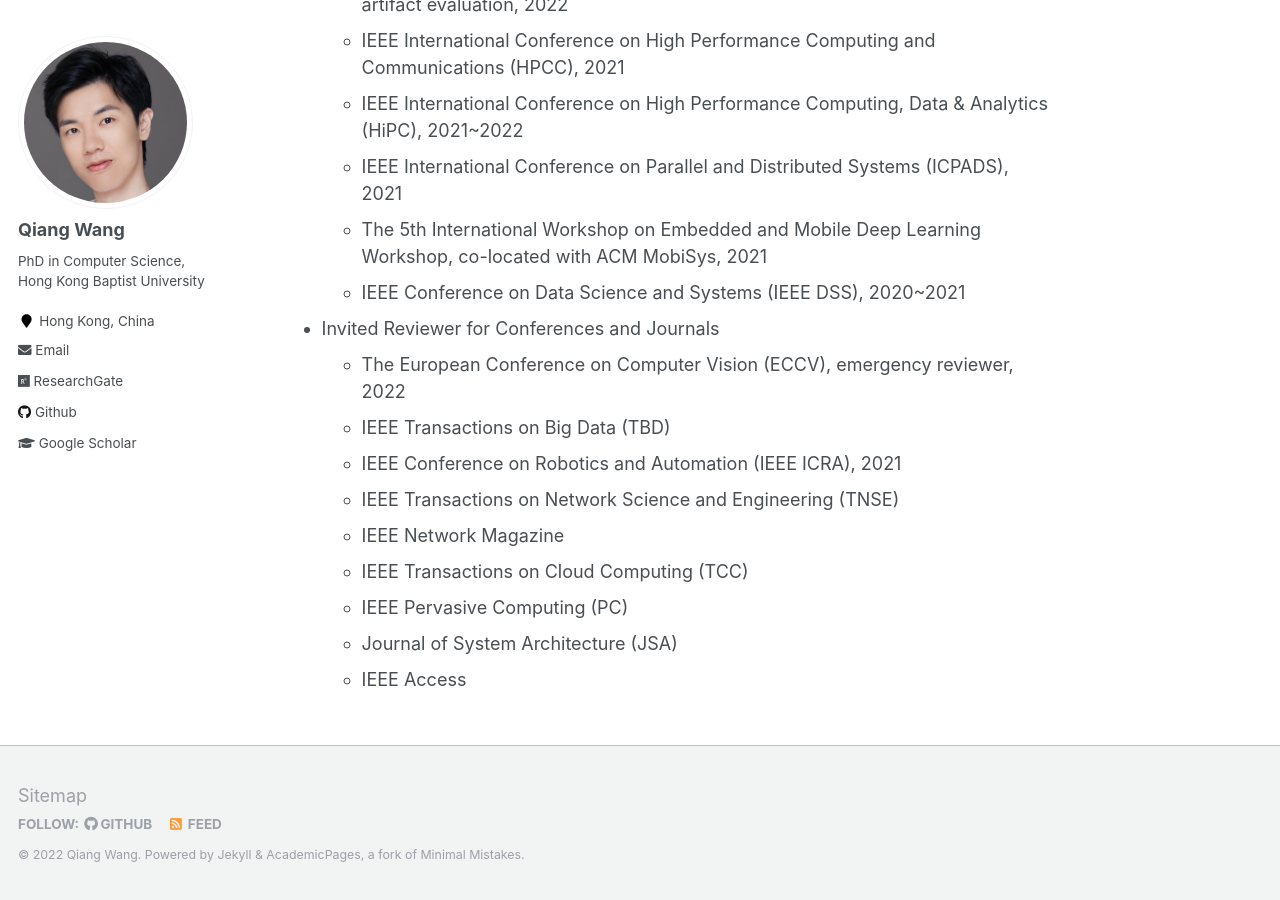
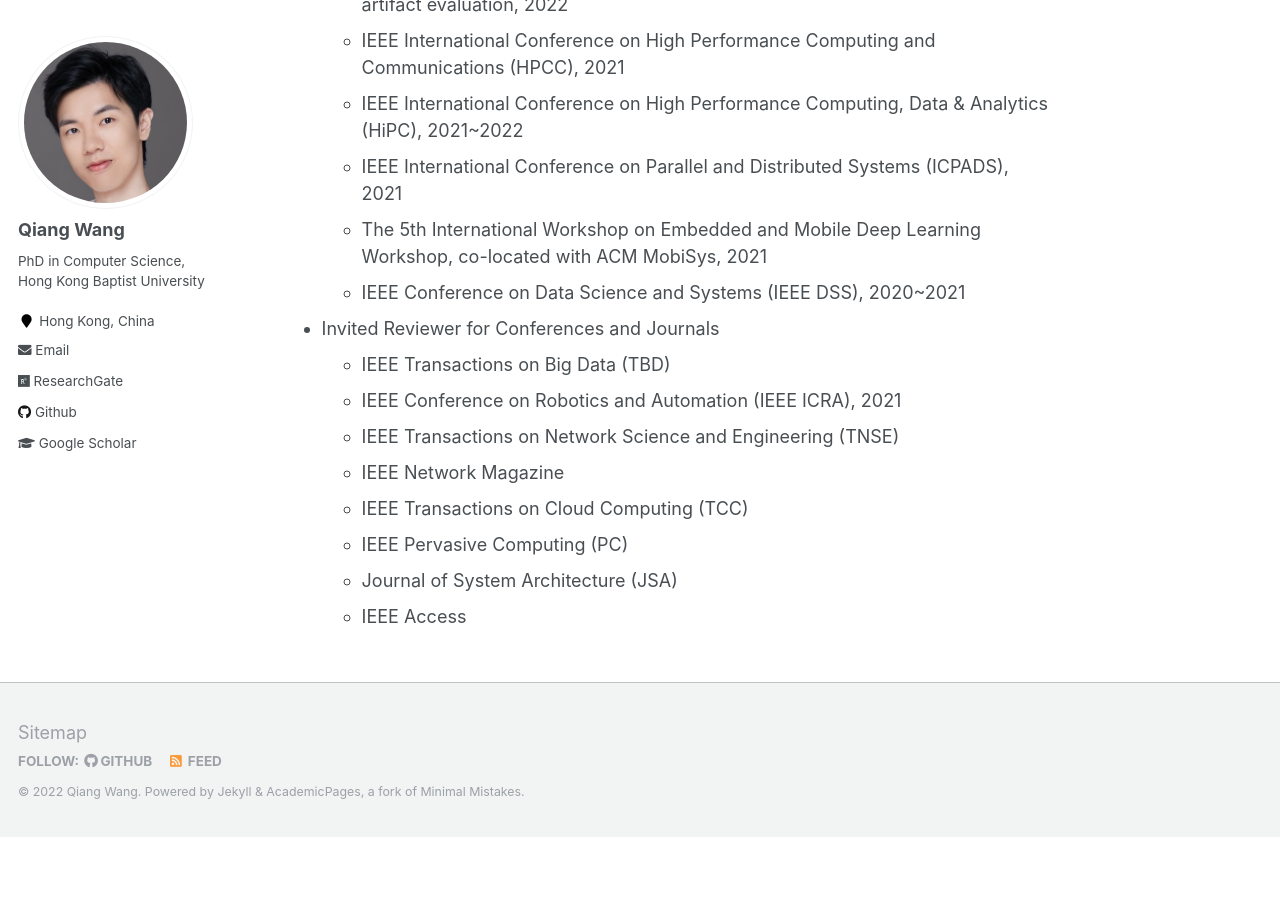
Before and after one commit to blackjack2015/blackjack2015.github.io, a Jekyll site: the page built from _pages/about.md, in a window 1280 px wide and 900 px high, scrolled down 2255 px. Built offline with Jekyll 4.4.1, drawn with Linux system fonts in a browser that asks for light colours; after the commit the page ends 3092 px from its top, so only the background shows below that.

Commit message:
Update about.md

```diff
--- a/_pages/about.md
+++ b/_pages/about.md
@@ -53,7 +53,6 @@ Qiang Wang is currently a Research Assistant Professor at Department of Computer
     + The 5th International Workshop on Embedded and Mobile Deep Learning Workshop, co-located with ACM MobiSys, 2021
     + IEEE Conference on Data Science and Systems (IEEE DSS), 2020~2021
 + Invited Reviewer for Conferences and Journals
-    + The European Conference on Computer Vision (ECCV), emergency reviewer, 2022
     + IEEE Transactions on Big Data (TBD)
     + IEEE Conference on Robotics and Automation (IEEE ICRA), 2021
     + IEEE Transactions on Network Science and Engineering (TNSE)
```
